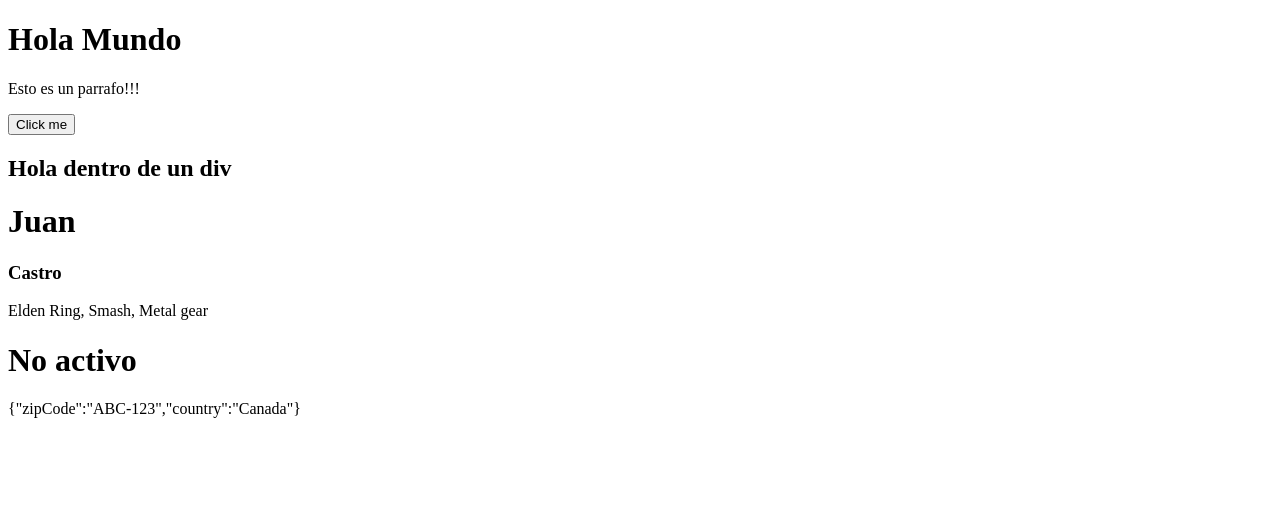
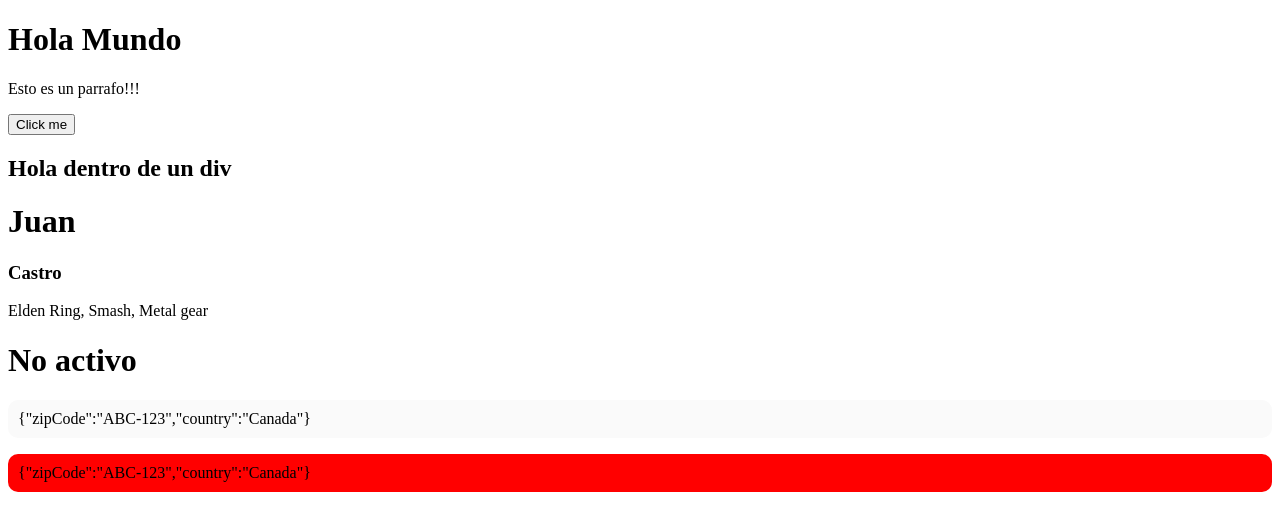
Before and after one commit to CasJuan/cursoReact-FH, a React (Vite) app in the folder 02-first-steps/: page / in a window 1280 px wide. Shown: the top 530 px of the page. Built offline with nearby package versions, Linux system fonts and the light colour scheme.

Commit message:
colocar estilos de css

```diff
--- a/02-first-steps/src/MyAwesomeApp.tsx
+++ b/02-first-steps/src/MyAwesomeApp.tsx
@@ -1,17 +1,23 @@
 //TAREA
-export const MyAwesomeApp = () => {
+
+import type { CSSProperties } from "react";
 
   const firstName = 'Juan';
   const lastName = 'Castro';
 
   const favoriteGames = ['Elden Ring', 'Smash', 'Metal gear'];
   const isActive = false;
-
   const address = {
     zipCode: 'ABC-123',
     country: 'Canada'
   }
+  const myStyle:CSSProperties = {
+    backgroundColor: 'red',
+    borderRadius: 10,
+    padding: 10
+  }
 
+export const MyAwesomeApp = () => {
   return (
     <>
         <h1>{firstName}</h1>
@@ -21,7 +27,17 @@ export const MyAwesomeApp = () => {
 
         <h1>{isActive ? 'Activo' : 'No activo'}</h1>
 
-        <p>
+        <p
+          style={{
+              backgroundColor: '#fafafa',
+              borderRadius: 10,
+              padding: 10
+            }}
+        >
+          {JSON.stringify(address)}
+        </p>
+
+        <p style={myStyle}>
           {JSON.stringify(address)}
         </p>
     </>
```
Lines whose indentation alone changed are shown as unchanged.
